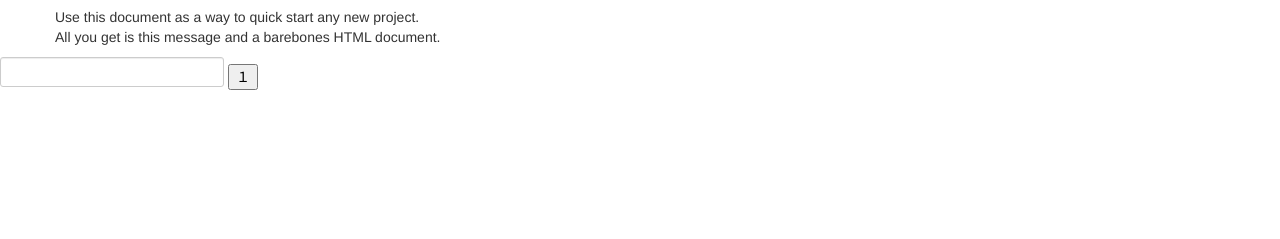
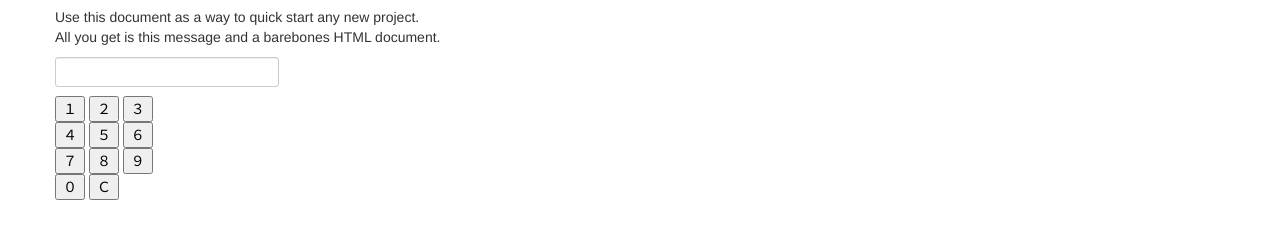
Before and after one commit to study-org/calc-prototype, a plain HTML site: page index.html in a window 1280 px wide. Shown: the part 113-352 px from the top of the page. Drawn offline with nearby package versions, Linux system fonts and the light colour scheme.

Commit message:
clear button
add clear button

```diff
--- a/calc.js
+++ b/calc.js
@@ -4,3 +4,7 @@ function inputNo(n){
 	var newNo = nowNo + n;
 	$("#no").val(newNo);
 }
+
+function noClear(){
+	$("#no").val('');
+}
--- a/index.html
+++ b/index.html
@@ -63,10 +63,23 @@
       <h1>Bootstrap starter template</h1>
       <p>Use this document as a way to quick start any new project.<br> All you get is this message and a barebones HTML document.</p>
 
+	<input type="text" name="no" id="no" value=""><br>
+	<input type="button" name="no1" value="１" onClick="inputNo(this.value)">
+	<input type="button" name="no2" value="２" onClick="inputNo(this.value)">
+	<input type="button" name="no3" value="３" onClick="inputNo(this.value)">
+<br>
+	<input type="button" name="no4" value="４" onClick="inputNo(this.value)">
+	<input type="button" name="no5" value="５" onClick="inputNo(this.value)">
+	<input type="button" name="no6" value="６" onClick="inputNo(this.value)">
+<br>
+	<input type="button" name="no7" value="７" onClick="inputNo(this.value)">
+	<input type="button" name="no8" value="８" onClick="inputNo(this.value)">
+	<input type="button" name="no9" value="９" onClick="inputNo(this.value)">
+<br>
+	<input type="button" name="no0" value="０" onClick="inputNo(this.value)">
+	<input type="button" name="c" value="Ｃ" onClick="javascript:noClear()">
 
     </div> <!-- /container -->
-	<input type="text" name="no" id="no" value="">
-	<input type="button" name="no1" value="１" onClick="inputNo(this.value)">
 
 
   </body>
```
